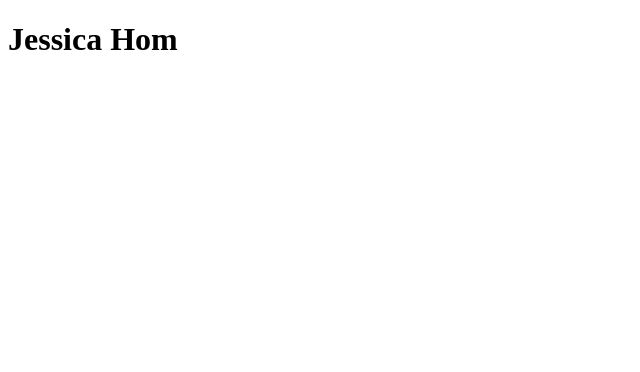
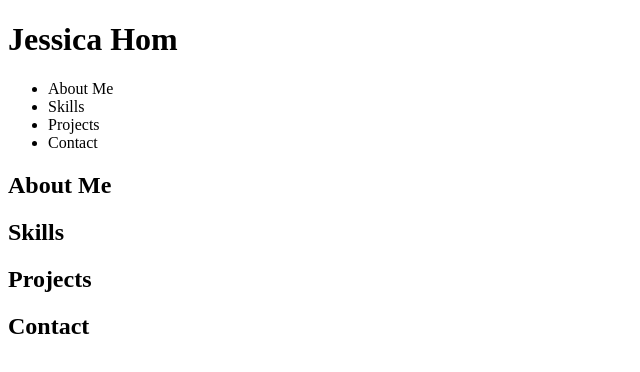
Before and after one commit to jessicahom/portfolio, a plain HTML site: page index.html in a window 1280 px wide. Shown: the whole page, without its empty margins (0-640 px from the left). Drawn offline with Linux system fonts and the light colour scheme.

Commit message:
Add content

```diff
--- a/index.html
+++ b/index.html
@@ -13,8 +13,41 @@
 </head>
 
 <body>
-    <h1>Jessica Hom</h1>
+    <header>
+        <h1>Jessica Hom</h1>
+        <nav>
+            <ul>
+                <li>About Me</li>
+                <li>Skills</li>
+                <li>Projects</li>
+                <li>Contact</li>
+            </ul>
+        </nav>
+    </header>
 
+    <main>
+
+        <section>
+            <h2>About Me</h2>
+        </section>
+
+        <section>
+            <h2>Skills</h2>
+        </section>
+
+        <section>
+            <h2>Projects</h2>
+        </section>
+
+        <section>
+            <h2>Contact</h2>
+        </section>
+
+    </main>
+
+    <footer>
+
+    </footer>
 </body>
 
 </html>
```
